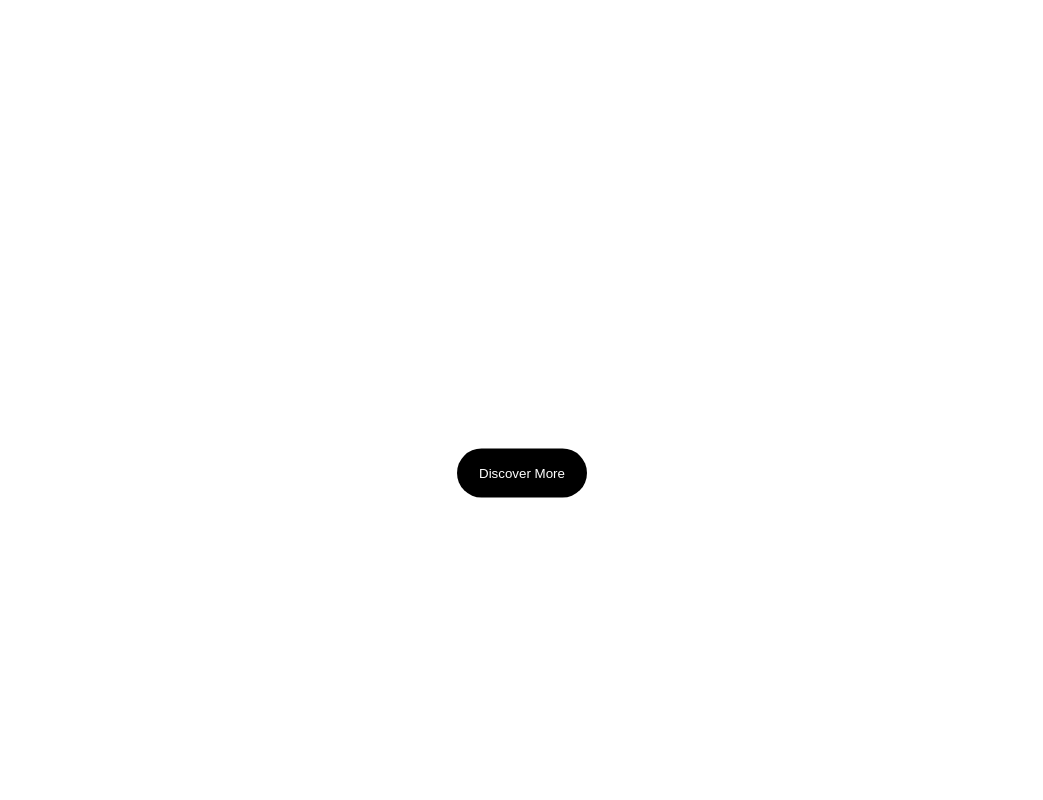
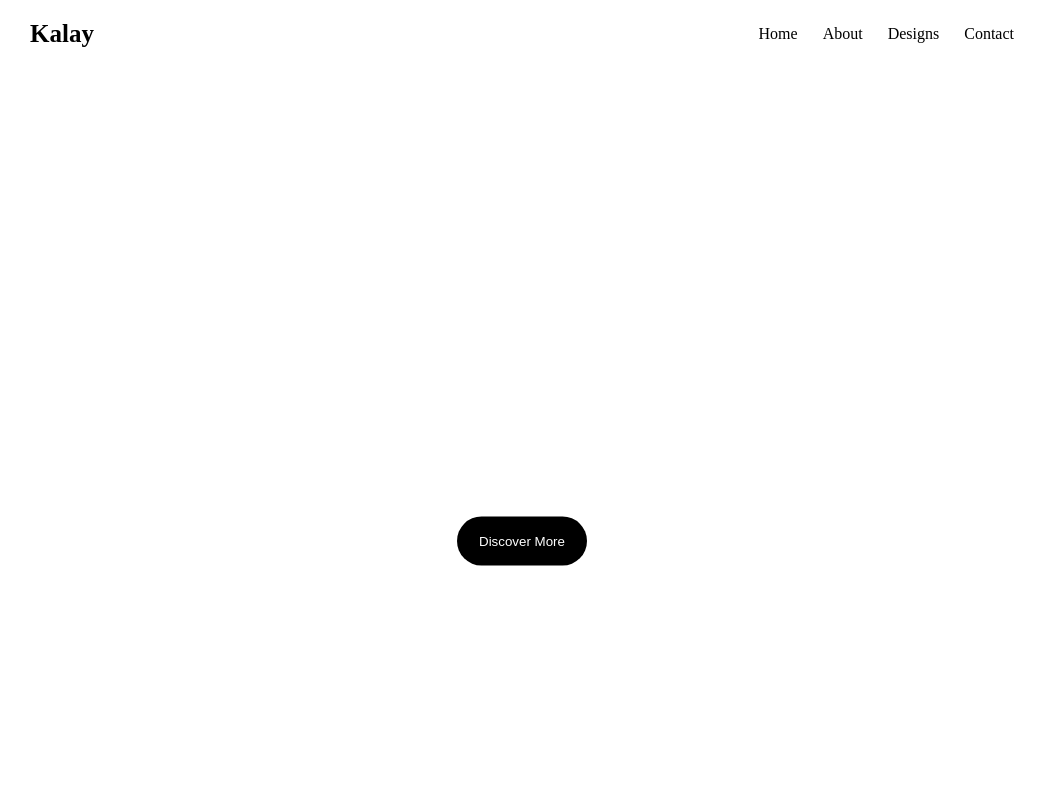
Before and after one commit to mohumedali/phase2-task-webmaster, a plain HTML site: page index.html in a window 1280 px wide. Shown: the top 800 px of the page, without its empty margins (118-1161 px from the left). Drawn offline with Linux system fonts and the light colour scheme.

Commit message:
project done

```diff
--- a/css/main.css
+++ b/css/main.css
@@ -17,7 +17,41 @@ body{
     width: 80%;
     margin: 0 auto;
 }
+a{
+    text-decoration: none;
+    color: var(--dark-color);
+}
+.brand a{
+    font-size: 25px;
+    font-weight: bold;
+}
+nav{
+    padding: 20px;
+    display: flex;
+    justify-content: space-between;
+    align-items: center;
+}
+.nav-links{
+    display: flex;
+    justify-content: space-between;
+    align-items: center;
+    gap: 25px;
+    position: relative;
+
+}
+.nav-links :hover::before{
+    content: '';
+    position: absolute;
+    background-color: var(--main-color);
+    width: 40px;
+    height: 2px;
+    bottom: -4px;
+}
+li{
+    list-style: none;
+}
 .home{
+    z-index: 1;
     position: relative;
     height: 100vh;
     background-image: url(../images/IMG-20250717-WA0004.jpg);
@@ -276,6 +310,13 @@ footer > div{
     .design-sec .design-sec-images{
     justify-content: center;
 }}
-
+@media (max-width:500px){
+    nav{
+        flex-direction: column;
+    }
+    .nav-links{
+        margin-top: 10px;
+    }
+}
 
 /* end form sec */
--- a/index.html
+++ b/index.html
@@ -8,8 +8,23 @@
     <title>Document</title>
 </head>
 <body>
+    <!-- navbar-sec -->
+        <nav class="container">
+            <div class="brand">
+                <a href="index.html">Kalay</a>
+            </div>
+            <div>
+                <ul class="nav-links">
+                    <li><a href="#home">Home</a></li>
+                    <li><a href="#about">About</a></li>
+                    <li><a href="#design">Designs</a></li>
+                    <li><a href="#contact">Contact</a></li>
+                </ul>
+            </div>
+        </nav>
+    <!-- end navbar-sec -->
     <!-- home -->
-    <section class="home">
+    <section class="home" id="home">
         <div class="home-text">
             <h2>Hello , I'am Kalay</h2>
             <p>Lorem ipsum dolor sit amet consectetur adipisicing elit.
@@ -21,7 +36,7 @@
     </section>
     <!-- end home -->
     <!-- about sec  -->
-        <section class="about container">
+        <section class="about container" id="about">
             <div class="about-title">
                 <h2>What things I'am doing...</h2>
                 <p>Lorem ipsum dolor, sit amet consectetur adipisicing elit.</p>
@@ -91,7 +106,7 @@
         </section>
     <!-- end media sec -->
     <!-- designs sec -->
-    <section class="design-sec container">
+    <section class="design-sec container" id="design">
         <div class="design-sec-title">
             <h2>Select Design</h2>
             <p>Lorem ipsum, dolor sit amet consectetur adipisicing elit.</p>
@@ -110,7 +125,7 @@
     </section>
     <!-- end designs sec -->
     <!-- form sec -->
-        <section class="contact-sec container">
+        <section class="contact-sec container" id="contact">
             <div class="contact-title">
                 <h2>Get in touch</h2>
                 <p>Lorem ipsum dolor sit amet, consectetur adipisicing elit. Nisi, ea?</p>
```
